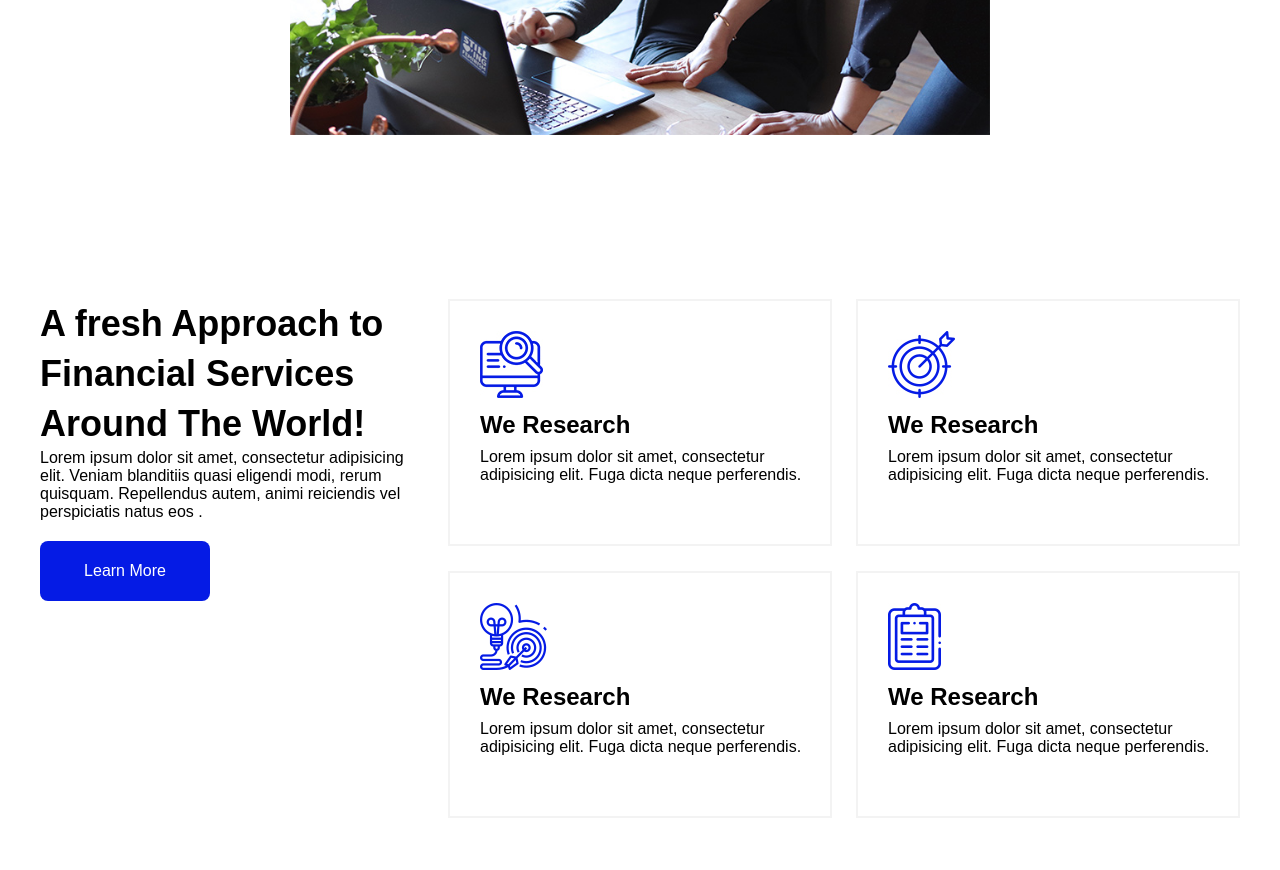
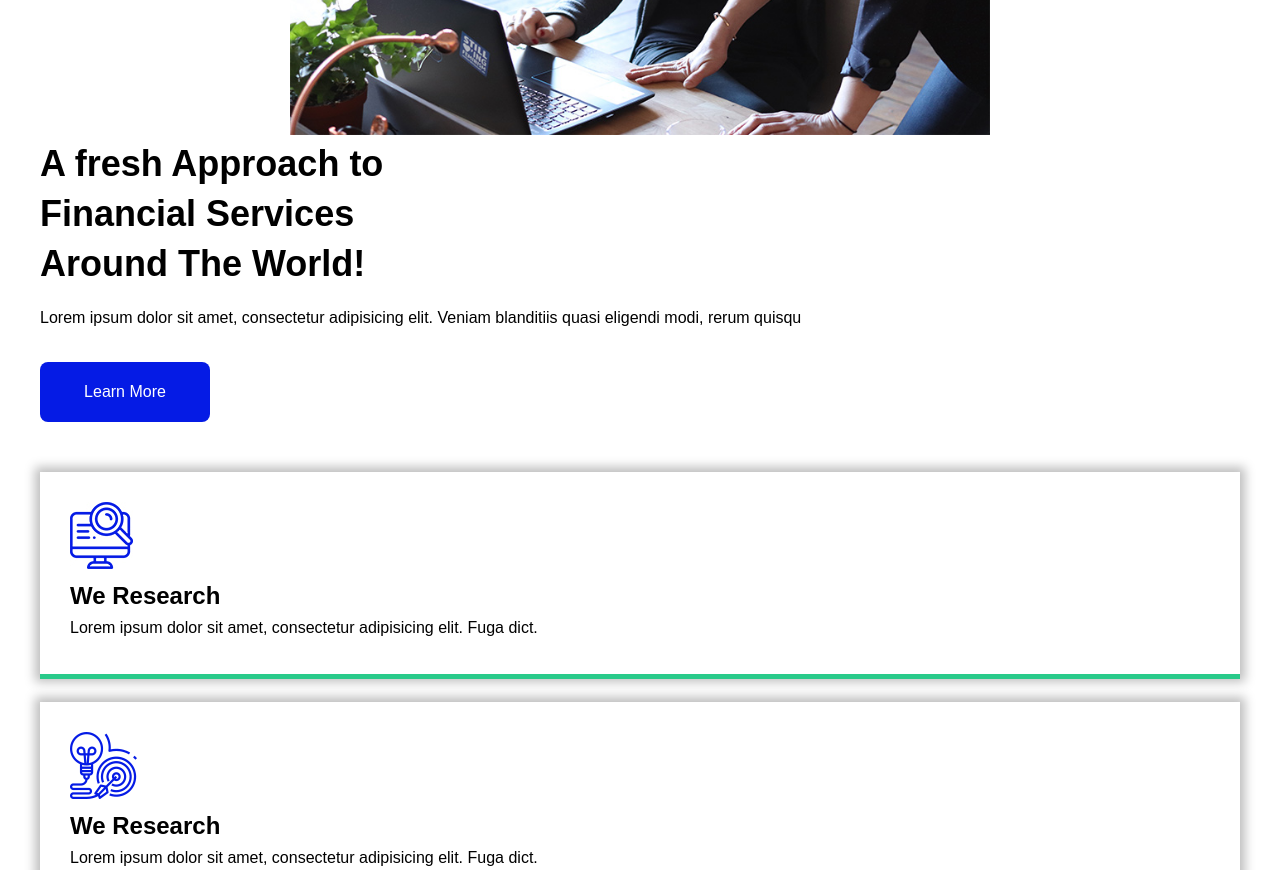
Before and after one commit to Geoff-Hignett/EXPERIENCE-P2P-Redesign, a website: page about.html in a window 1280 px wide. Shown: the part 1060-1930 px from the top of the page. Drawn offline with nearby package versions, Linux system fonts and the light colour scheme.

Commit message:
three column module

```diff
--- a/about.html
+++ b/about.html
@@ -63,44 +63,44 @@
 					<p>As of 2020 there are over 65 peer-to-peer lending companies in the UK. The majority have yielded positive returns for all their investors. A few have been unsuccessful.</p>
 				</div>
 			</div>
-		</div>
-	</section>
 
-	<section class="section three-column">
-		<div class="container">
+			<div class="three-column">
 				<div class="three-column__columns">
 					<div class="three-column__column">
-					<h3>A fresh Approach to Financial Services Around The World!</h3>
-					<p>Lorem ipsum dolor sit amet, consectetur adipisicing elit. Veniam blanditiis quasi eligendi modi, rerum quisquam. Repellendus autem, animi reiciendis vel perspiciatis natus eos .</p>
+						<h3 class="three-column__header">A fresh Approach to Financial Services Around The World!</h3>
+						<p class="three-column__paragraph">Lorem ipsum dolor sit amet, consectetur adipisicing elit. Veniam blanditiis quasi eligendi modi, rerum quisqu</p>
 						<a class="btn btn--blue" href="#">Learn More</a>
 					</div>
 					<div class="three-column__column">
 						<div class="three-column__card">
 							<img class="three-column__icon" src="img/research.jpg" alt="">
 							<h5>We Research</h5>
-						<p>Lorem ipsum dolor sit amet, consectetur adipisicing elit. Fuga dicta neque perferendis.</p>
+							<p>Lorem ipsum dolor sit amet, consectetur adipisicing elit. Fuga dict.</p>
 						</div>
 						<div class="three-column__card">
 							<img class="three-column__icon" src="img/plans.png" alt="">
 							<h5>We Research</h5>
-						<p>Lorem ipsum dolor sit amet, consectetur adipisicing elit. Fuga dicta neque perferendis.</p>
+							<p>Lorem ipsum dolor sit amet, consectetur adipisicing elit. Fuga dict.</p>
 						</div>
 					</div>
 					<div class="three-column__column">
 						<div class="three-column__card">
 							<img class="three-column__icon" src="img/goals.jpg" alt="">
 							<h5>We Research</h5>
-						<p>Lorem ipsum dolor sit amet, consectetur adipisicing elit. Fuga dicta neque perferendis.</p>
+							<p>Lorem ipsum dolor sit amet, consectetur adipisicing elit. Fuga dict.</p>
 						</div>
 						<div class="three-column__card">
 							<img class="three-column__icon" src="img/results.jpg" alt="">
 							<h5>We Research</h5>
-						<p>Lorem ipsum dolor sit amet, consectetur adipisicing elit. Fuga dicta neque perferendis.</p>
+							<p>Lorem ipsum dolor sit amet, consectetur adipisicing elit. Fuga dict.</p>
+						</div>
 					</div>
 				</div>
 			</div>
 		</div>
 	</section>
+
+
 
 	<section class="section section--grey faqs">
 		<div class="container">
--- a/css/style.css
+++ b/css/style.css
@@ -285,15 +285,37 @@ p {
 
 .three-column__columns {
   display: flex;
-  justify-content: space-between; }
+  flex-direction: column; }
 
 .three-column__column {
-  width: 32%; }
+  margin-bottom: 50px; }
+
+.three-column__column {
+  margin-bottom: 50px; }
 
 .three-column__card {
-  border: 2px solid #f3f3f3;
   margin-bottom: 25px;
-  padding: 30px 25px 40px 30px; }
+  padding: 30px 25px 20px 30px;
+  -webkit-box-shadow: 0 0 10px 5px #bebebe;
+  -moz-box-shadow: 0 0 10px 5px #bebebe;
+  box-shadow: 0 0 10px 5px #bebebe;
+  position: relative; }
+
+.three-column__card::after {
+  content: "";
+  position: absolute;
+  height: 5px;
+  background-color: var(--green);
+  width: 100%;
+  bottom: -2px;
+  left: 0; }
+
+.three-column__header {
+  margin-bottom: 20px;
+  max-width: 362px; }
+
+.three-column__paragraph {
+  margin-bottom: 35px; }
 
 .hero {
   background-image: url("../../img/home-hero.jpg");
--- a/scss/modules/_three-column.scss
+++ b/scss/modules/_three-column.scss
@@ -1,15 +1,46 @@
 .three-column {
 	&__columns {
 		display: flex;
-		justify-content: space-between;
+		// justify-content: space-between;
+		// flex-direction: row;
+		flex-direction: column;
 	}
+
 	&__column {
-		width: 32%;
+		// width: 31%;
+		margin-bottom: 50px;
+	}
+
+	&__column {
+		// width: 31%;
+		margin-bottom: 50px;
 	}
 
 	&__card {
-		border: 2px solid #f3f3f3;
 		margin-bottom: 25px;
-		padding: 30px 25px 40px 30px;
+		padding: 30px 25px 20px 30px;
+		-webkit-box-shadow: 0 0 10px 5px rgba(190,190,190,1);
+		-moz-box-shadow: 0 0 10px 5px rgba(190,190,190,1);
+		box-shadow: 0 0 10px 5px rgba(190,190,190,1);
+		position: relative;
+	}
+
+	&__card::after {
+		content: "";
+		position: absolute;
+		height: 5px;
+		background-color: var(--green);
+		width: 100%;
+		bottom: -2px;
+		left: 0;
+	}
+
+	&__header {
+		margin-bottom: 20px;
+		max-width: 362px;
+	}
+
+	&__paragraph {
+		margin-bottom: 35px;
 	}
 }
```
Lines whose indentation alone changed are shown as unchanged.
